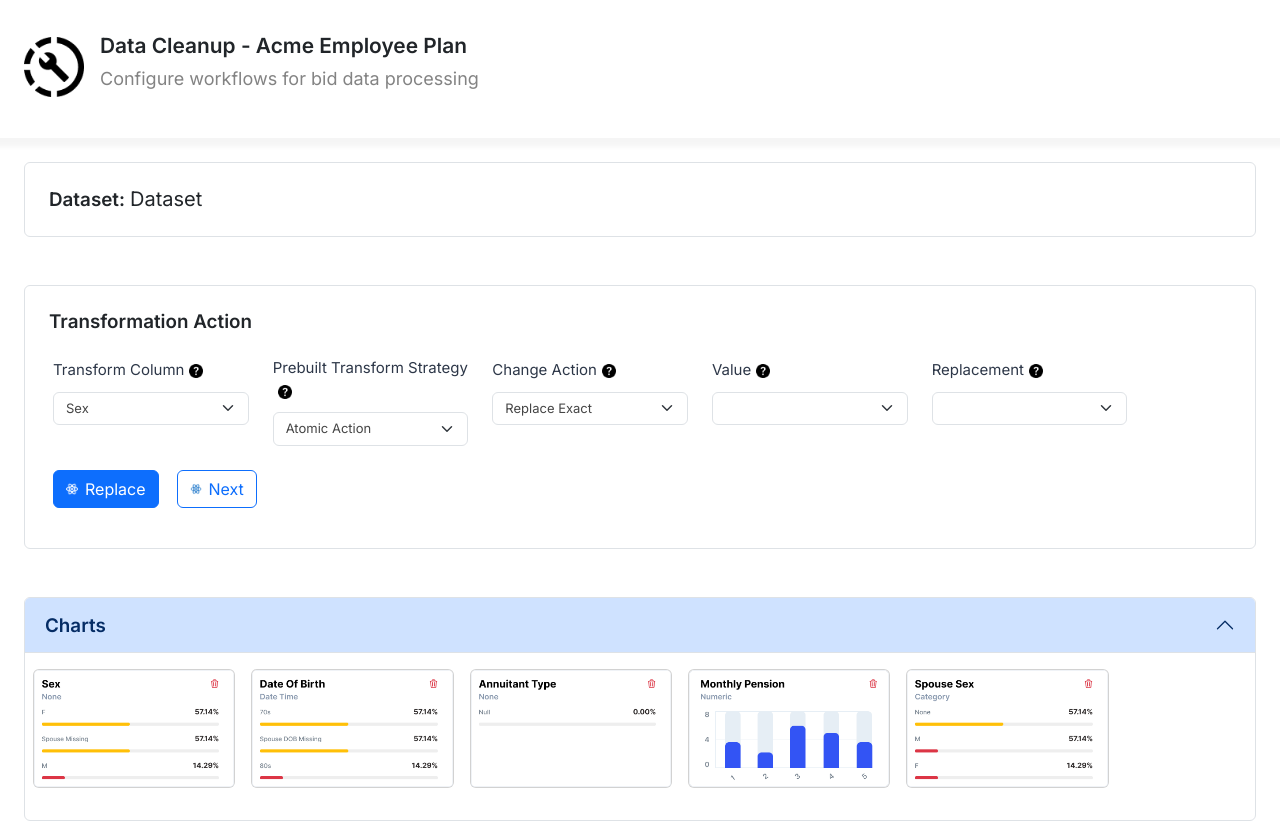
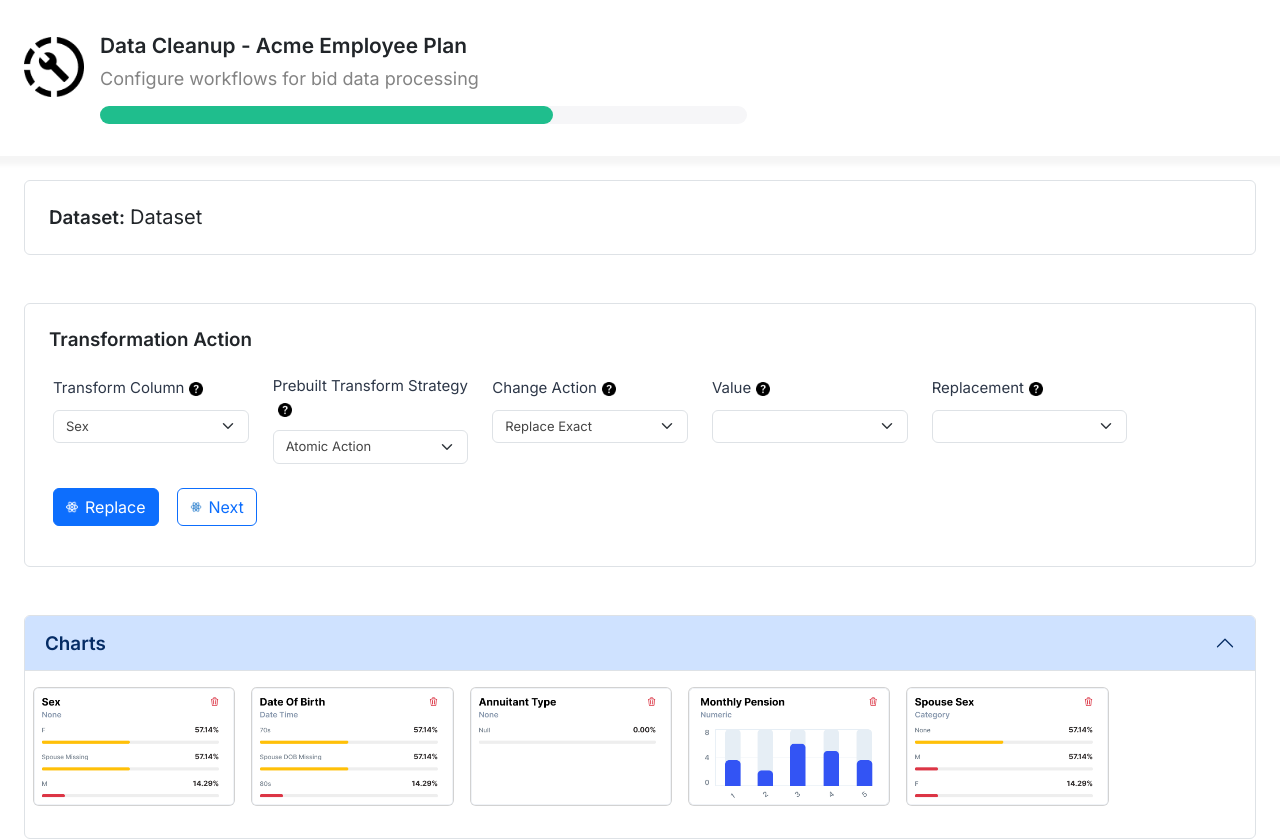
Before and after one commit to abdulhaseebcv/data-web-test, a plain HTML site: page index.html in a window 1280 px wide. Shown: the top 839 px of the page. Drawn offline with nearby package versions, Linux system fonts and the light colour scheme.

Commit message:
modified header with range bar

```diff
--- a/index.html
+++ b/index.html
@@ -13,7 +13,6 @@
     <!-- Custom CSS -->
     <link rel="stylesheet" href="style.css">
 </head>
-
 <body>
 
     <!-- Header -->
@@ -25,9 +24,12 @@
                         <a class="navbar-brand" href="#">
                             <img src="./assets/images/nav-logo.png" alt="logo" height="60">
                         </a>
-                        <div class="nav-content">
+                        <div class="nav-content w-75">
                             <h1>Data Cleanup - Acme Employee Plan</h1>
                             <p>Configure workflows for bid data processing</p>
+                            <div class="range-bar-container">
+                                <div class="range-bar"></div>
+                            </div>
                         </div>
                     </div>
                 </nav>
--- a/style.css
+++ b/style.css
@@ -36,11 +36,28 @@
     color: #838383;
 }
 
+.range-bar-container {
+    width: 70%;
+    height: 18px;
+    background: #f6f6f8;
+    border-radius: 10px;
+    position: relative;
+}
+
+.range-bar {
+   height: 100%;
+   width: 70%;
+   background: #1fbe8d;
+   border-radius: 10px;
+
+}
+
+/* Data-set section */
+
 .data-set-section h2 {
     margin: 0;
 }
 
-/* Data-set section */
 .data-set-section p {
     font-size: 20px;
     line-height: 25px;
```
